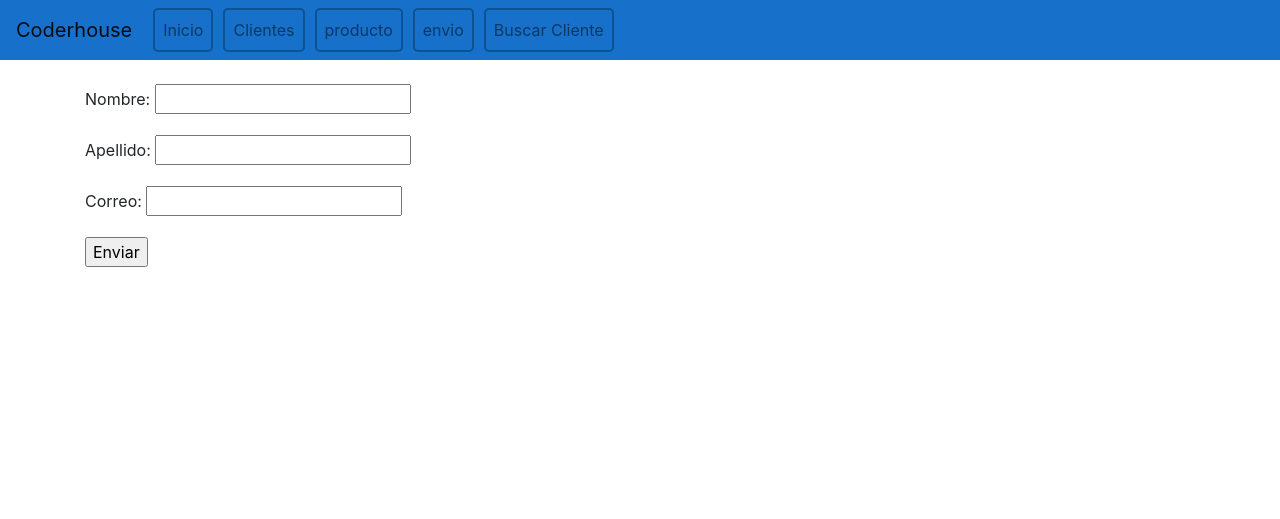
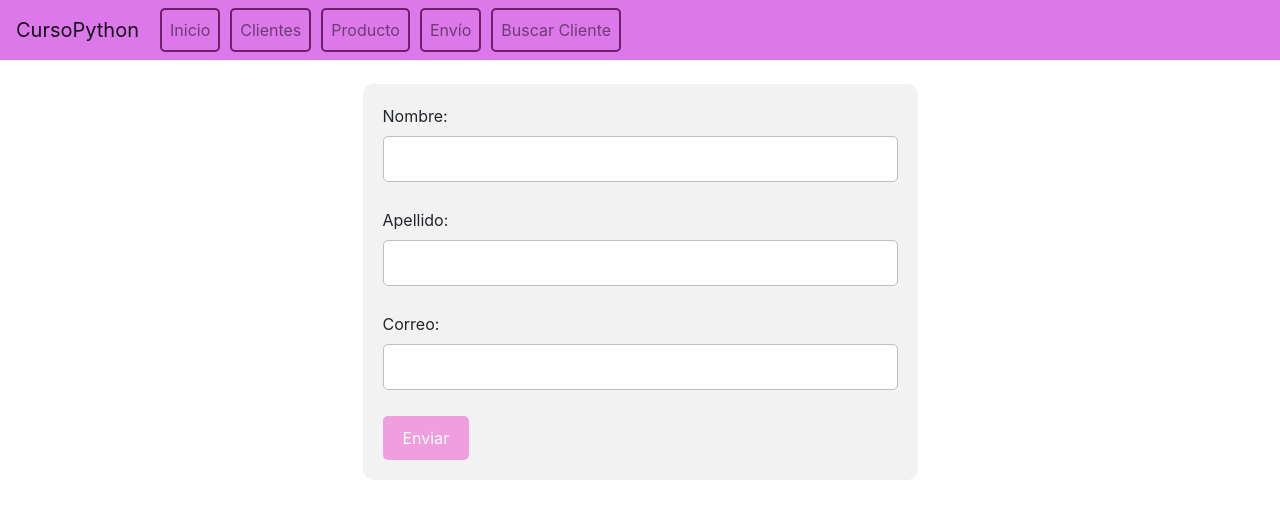
Before and after one commit to KowalezukSol/PythonProject, a Django app: page /cliente/ in a window 1280 px wide. Shown: the top 519 px of the page. Run offline with Django 4.2, Linux system fonts and the light colour scheme; some libraries are stand-ins or nearby versions.

Commit message:
add styles

```diff
--- a/mi_app/static/styles.css
+++ b/mi_app/static/styles.css
@@ -0,0 +1,49 @@
+/* Estilos para el formulario */
+.mi-formulario {
+    width: 50%;
+    margin: auto;
+    background-color: #f2f2f2;
+    padding: 20px;
+    border-radius: 10px;
+}
+
+/* Estilos para los campos de entrada específicos */
+.mi-formulario input[type="text"] {
+    width: 100%;
+    padding: 10px;
+    margin-bottom: 10px;
+    box-sizing: border-box;
+    border: 1px solid #c3bcbc;
+    border-radius: 5px;
+}
+
+/* Estilos para los campos de entrada específicos */
+.mi-formulario input[type="number"] {
+    width: 100%;
+    padding: 10px;
+    margin-bottom: 10px;
+    box-sizing: border-box;
+    border: 1px solid #c3bcbc;
+    border-radius: 5px;
+}
+
+.mi-formulario input[type="email"] {
+    width: 100%;
+    padding: 10px;
+    margin-bottom: 10px;
+    box-sizing: border-box;
+    border: 1px solid #c3bcbc;
+    border-radius: 5px;
+}
+
+/* Estilos para el botón de enviar */
+.mi-boton {
+    background-color: #f19edf;
+    color: white;
+    padding: 10px 20px;
+    border: none;
+    border-radius: 5px;
+    cursor: pointer;
+}
+
+/* Estilos adicionales según sea necesario */
--- a/mi_app/templates/base.html
+++ b/mi_app/templates/base.html
@@ -10,10 +10,11 @@
     <meta charset="UTF-8">
     <meta name="viewport" content="width=device-width, initial-scale=1.0">
     <link rel="stylesheet" href="https://stackpath.bootstrapcdn.com/bootstrap/4.5.2/css/bootstrap.min.css">
+    <link rel="stylesheet" href="{% static 'styles.css' %}">
     <style>
         /* Personalización del color de fondo del navbar */
         .custom-navbar {
-            background-color: #1770ca;
+            background-color: #dc78ea;
         }
 
         /* Estilo de los botones en el navbar */
@@ -22,23 +23,23 @@
         }
 
         .custom-navbar .nav-link {
-            border: 2px solid #0b5392; /* Violeta oscuro */
-            color: #0b5392; /* Violeta oscuro */
+            border: 2px solid #6e1e6a;
+            color: #6e1e6a;
             border-radius: 5px;
             padding: 8px 15px;
             transition: background-color 0.3s, color 0.3s;
         }
 
         .custom-navbar .nav-link:hover {
-            background-color: #1b0db4; /* Violeta oscuro al pasar el ratón */
-            color: #fff; /* Texto blanco al pasar el ratón */
+            background-color: #920b8b;
+            color: #fff;
         }
     </style>
-    <title>Mi Proyecto Django</title>
+    <title>Mi Proyecto Python-Django</title>
 </head>
 <body>
     <nav class="navbar navbar-expand-lg navbar-light custom-navbar">
-        <a class="navbar-brand" href="{% url 'inicio' %}">Coderhouse</a>
+        <a class="navbar-brand" href="{% url 'inicio' %}">CursoPython</a>
         <div class="collapse navbar-collapse" id="navbarNav">
             <ul class="navbar-nav">
                 <li class="nav-item">
@@ -48,10 +49,10 @@
                     <a class="nav-link" href="{% url 'cliente' %}">Clientes</a>
                 </li>
                 <li class="nav-item">
-                    <a class="nav-link" href="{% url 'producto' %}">producto</a>
+                    <a class="nav-link" href="{% url 'producto' %}">Producto</a>
                 </li>
                 <li class="nav-item">
-                    <a class="nav-link" href="{% url 'envio' %}">envio</a>
+                    <a class="nav-link" href="{% url 'envio' %}">Envío</a>
                 </li>
                 <li class="nav-item">
                     <a class="nav-link" href="{% url 'busquedaCliente' %}">Buscar Cliente</a>
--- a/mi_app/templates/busquedaCliente.html
+++ b/mi_app/templates/busquedaCliente.html
@@ -7,9 +7,9 @@
 {% block contenido %}
     <p>Indique su correo electronico dado de alta en nuestra pagina:</p>
     <br>
-    <form action="{% url 'buscar' %}" method="GET">
+    <form class="mi-formulario" action="{% url 'buscar' %}" method="GET">
         <input type="email" name="correo" id="correo">
-        <input type="submit" value="Buscar">
+        <input class="mi-boton" type="submit" value="Buscar">
     </form>
     <br>
 {% endblock %}
--- a/mi_app/templates/cliente.html
+++ b/mi_app/templates/cliente.html
@@ -6,10 +6,10 @@
 
 {% block contenido%}
 
-<form method="post">{% csrf_token %}
+<form class="mi-formulario" method="post">{% csrf_token %}
 
     {{formulario.as_p}}
-    <input type="submit" value="Enviar" />
+    <input class="mi-boton" type="submit" value="Enviar" />
 
 
 </form>
--- a/mi_app/templates/inicio.html
+++ b/mi_app/templates/inicio.html
@@ -6,8 +6,7 @@
 
 
 
-<h2>Hola, estas en el inicio! La pagina esta medio floja pero mejorará</h2>
+<h2>Hola, estas en el inicio!</h2>
 <br>
-<img src="../static/assets/img/pic_ono.jpg" alt="meme">
 
 {% endblock %}
--- a/mi_app/templates/producto.html
+++ b/mi_app/templates/producto.html
@@ -6,7 +6,7 @@
 
 {% block contenido%}
 
-<form action="{% url 'producto' %}" method="POST"> {% csrf_token %}
+<form class="mi-formulario" action="{% url 'producto' %}" method="POST"> {% csrf_token %}
 
     <table>
 
@@ -14,7 +14,7 @@
 
     </table>
 
-    <input type="submit" value="Enviar">
+    <input class="mi-boton"type="submit" value="Enviar">
 
 
 </form>
```
Also changed, not shown: mi_app/templates/envio.html (+5 -2 lines), db.sqlite3, mi_app/static/assets/img/pic_ono.jpg (deleted).
